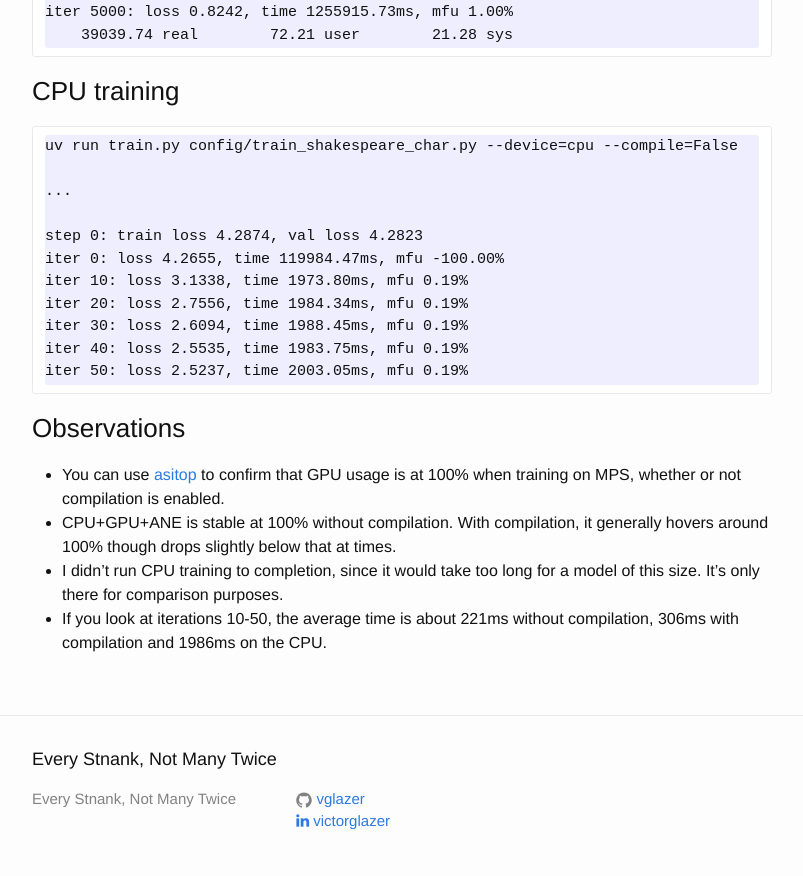
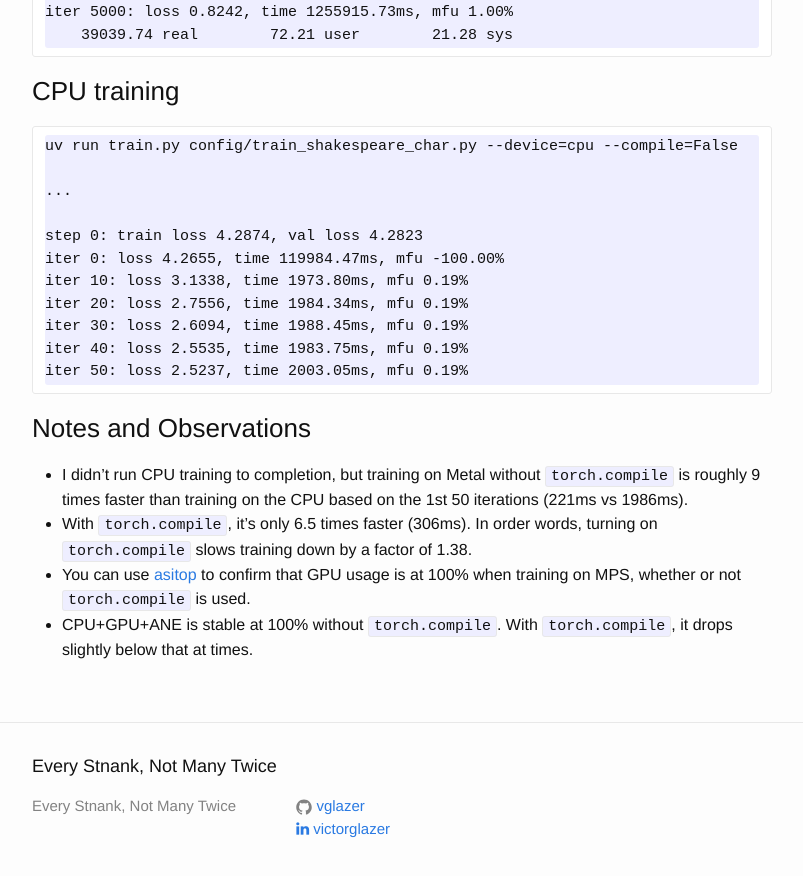
Before and after one commit to vglazer/vglazer.github.io, a Jekyll site: the page built from _posts/2025-09-16-state-of-training-on-metal.md, in a window 1280 px wide and 900 px high, scrolled down 2952 px. Shown: the top 876 px of the window, without its empty margins (238-1041 px from the left). Built offline with Jekyll 4.4.1, drawn with Linux system fonts in a browser that asks for light colours; nearby versions of some CDN libraries; some of the changed text lies outside the part shown.

Commit message:
Updated obervations

````diff
--- a/_posts/2025-09-16-state-of-training-on-metal.md
+++ b/_posts/2025-09-16-state-of-training-on-metal.md
@@ -49,7 +49,7 @@ This assumes you have [uv](https://docs.astral.sh/uv/) installed:
 - `uv pip install --pre torch --index-url https://download.pytorch.org/whl/nightly/cpu`
 - `uv run data/shakespeare_char/prepare.py`
 
-### Metal training without torch.compile
+### Metal training without `torch.compile`
 
 ```
 /usr/bin/time uv run train.py config/train_shakespeare_char.py --device=mps --compile=False
@@ -72,7 +72,7 @@ iter 5000: loss 0.8117, time 33010.34ms, mfu 1.19%
      3588.66 real        90.18 user        32.03 sys
 ```
 
-### Metal training with torch.compile
+### Metal training with `torch.compile`
 
 ```
 /usr/bin/time uv run train.py config/train_shakespeare_char.py --device=mps --compile=True
@@ -111,9 +111,9 @@ iter 40: loss 2.5535, time 1983.75ms, mfu 0.19%
 iter 50: loss 2.5237, time 2003.05ms, mfu 0.19%
 ```
 
-### Observations
+### Notes and Observations
 
-- You can use [asitop](https://github.com/tlkh/asitop) to confirm that GPU usage is at 100% when training on MPS, whether or not compilation is enabled.
-- CPU+GPU+ANE is stable at 100% without compilation. With compilation, it generally hovers around 100% though drops slightly below that at times.
-- I didn't run CPU training to completion, since it would take too long for a model of this size. It's only there for comparison purposes.
-- If you look at iterations 10-50, the average time is about 221ms without compilation, 306ms with compilation and 1986ms on the CPU.
+- I didn't run CPU training to completion, but training on Metal without `torch.compile` is roughly 9 times faster than training on the CPU based on the 1st 50 iterations (221ms vs 1986ms).
+- With `torch.compile`, it's only 6.5 times faster (306ms). In order words, turning on `torch.compile` slows training down by a factor of 1.38.
+- You can use [asitop](https://github.com/tlkh/asitop) to confirm that GPU usage is at 100% when training on MPS, whether or not `torch.compile` is used.
+- CPU+GPU+ANE is stable at 100% without `torch.compile`. With `torch.compile`, it drops slightly below that at times.
````
